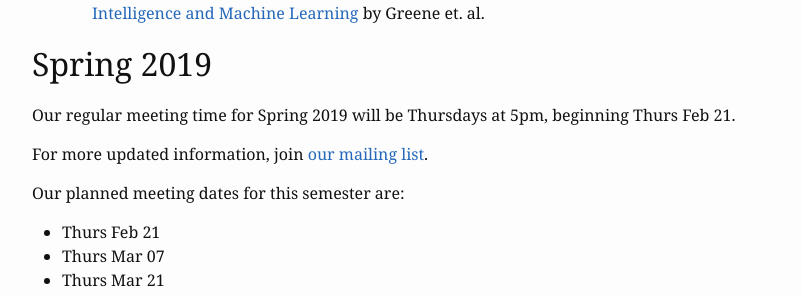
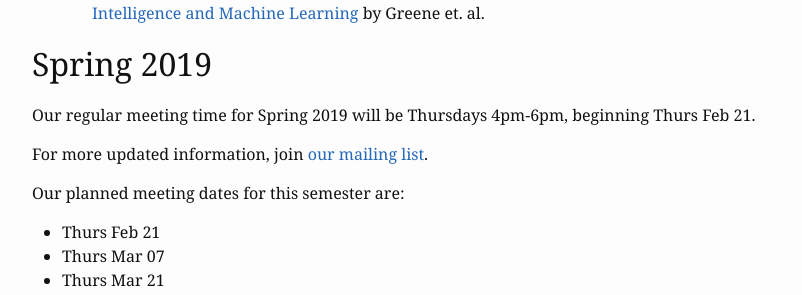
Before and after one commit to mitaiethics/mitaiethics.github.io, a Jekyll site: the page built from info.md, in a window 1280 px wide. Shown: the part 943-1238 px from the top of the page, without its empty margins (238-1040 px from the left). Built offline with Jekyll 4.4.1, drawn with Linux system fonts in a browser that asks for light colours.

Commit message:
Change meeting time

```diff
--- a/info.md
+++ b/info.md
@@ -31,7 +31,7 @@ We discussed how organizations create automated systems, and how they are or cou
 
 ## Spring 2019
 
-Our regular meeting time for Spring 2019 will be Thursdays at 5pm, beginning Thurs Feb 21.
+Our regular meeting time for Spring 2019 will be Thursdays 4pm-6pm, beginning Thurs Feb 21.
 
 For more updated information, join [our mailing list](https://groups.mit.edu/webmoira/list/ai-ethics).
 
```
